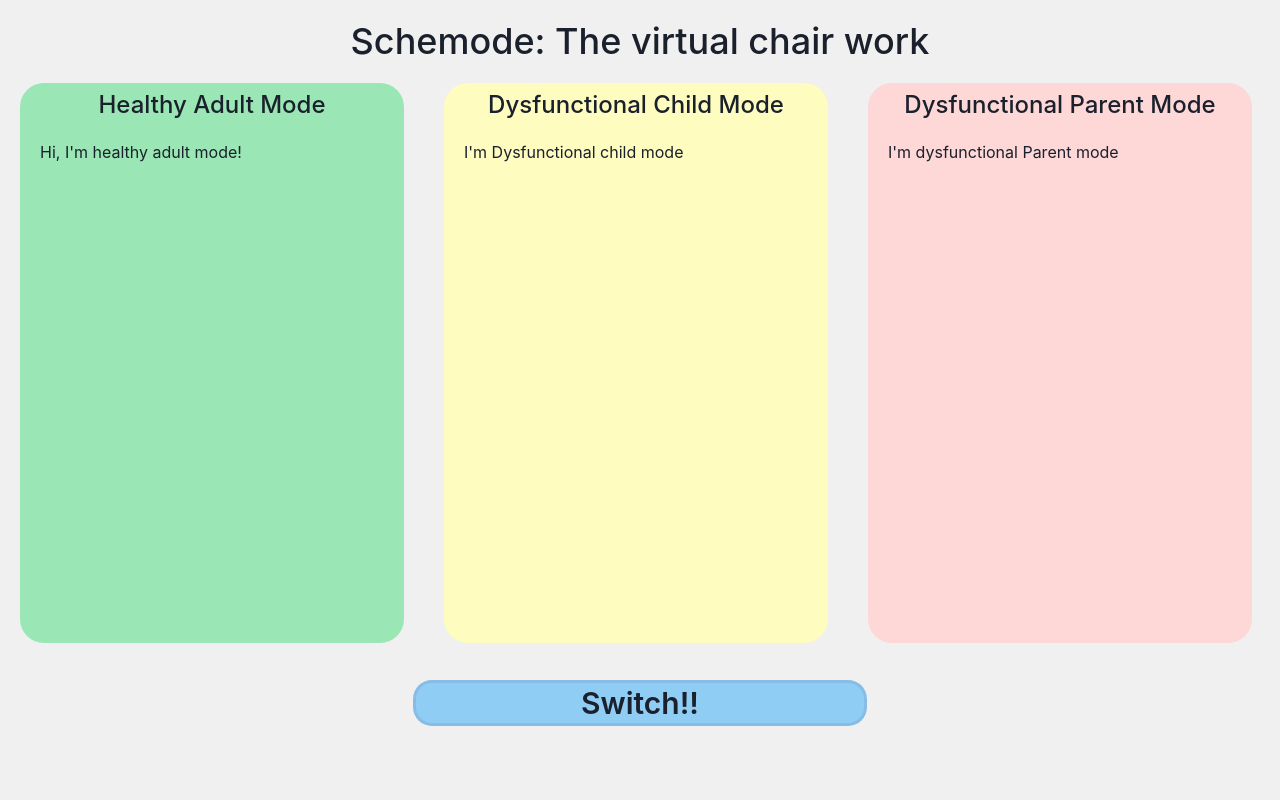
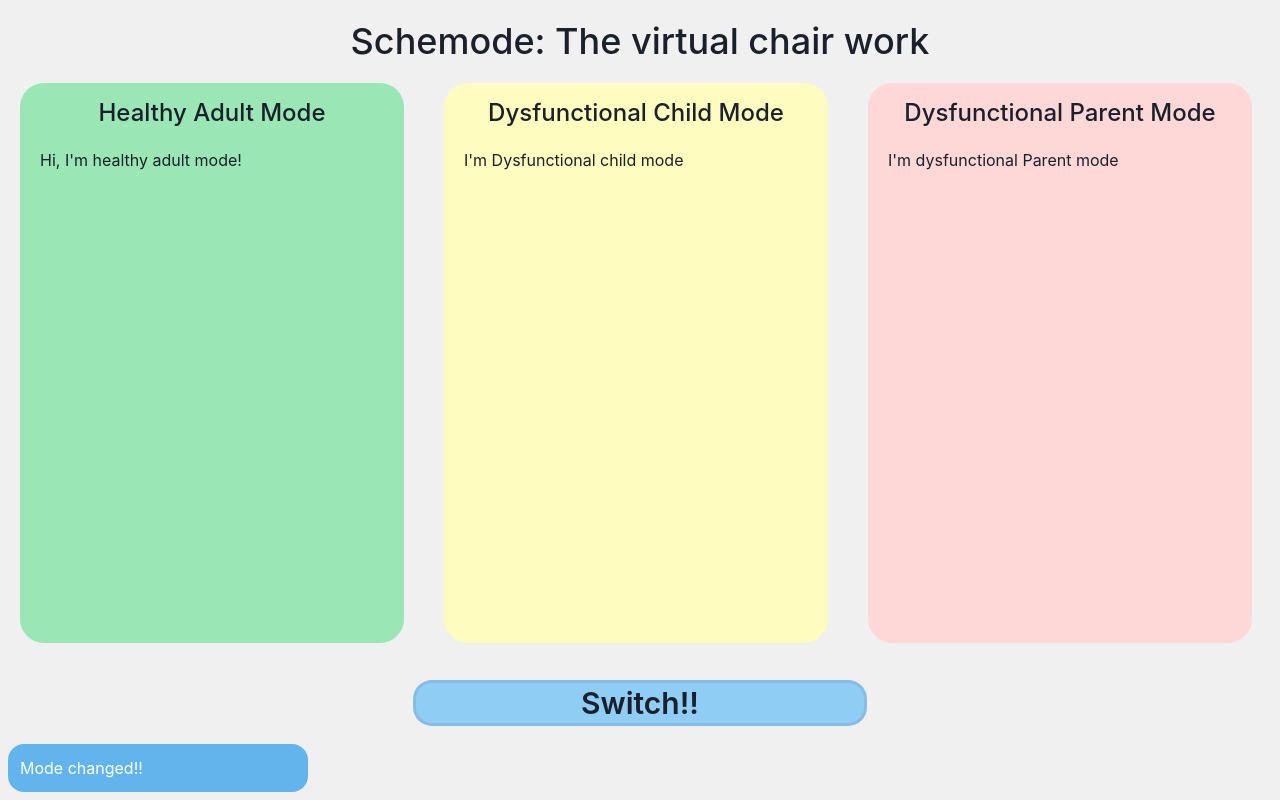
Before and after one commit to Kaikei-e/Schemode, a Next.js app in the folder schemode/: page / in a window 1280 px wide. Both pictures are taken after a click on the button "Switch!!". Built offline with nearby package versions, Linux system fonts and the light colour scheme.

Commit message:
Update: Inplementing mode changer

```diff
--- a/schemode/pages/index.tsx
+++ b/schemode/pages/index.tsx
@@ -1,30 +1,45 @@
-import { Box, Button, Flex, Heading, Text } from '@chakra-ui/react'
+import { Box, Button, Flex, Heading, Text, useToast } from '@chakra-ui/react'
 import type { NextPage } from 'next'
 
 
 const Home: NextPage = () => {
+  const toast = useToast()
+
   return (
     <Flex bgColor={"blackAlpha.100"} flexDir="column" w={"100vw"} h={"100vh"}>
       <Heading textAlign={"center"} fontStyle={"normal"} fontWeight={"medium"} m={"5"}>Schemode: The virtual chair work</Heading>
       <Flex flexDir={"row"} alignItems={"stretch"}>
         <Box bgColor={"green.200"} w={"30%"} ml={"5"} mr={"5"} h={"70vh"} borderRadius="3xl">
-          <Heading fontSize={"2xl"} textAlign={"center"} fontStyle={"normal"} fontWeight={"medium"} m={"2"}>Healthy Adult Mode</Heading>
+          <Heading fontSize={"2xl"} textAlign={"center"} fontStyle={"normal"} fontWeight={"medium"} m={"4"}>Healthy Adult Mode</Heading>
           <Flex flexDir={"column"} m={"5"}><Text>Hi, I'm healthy adult mode!</Text></Flex>
         </Box>
         <Box bgColor={"yellow.100"} w={"30%"} ml={"5"} mr={"5"} h={"70vh"} borderRadius="3xl">
-          <Heading fontSize={"2xl"} textAlign={"center"} fontStyle={"normal"} fontWeight={"medium"} m={"2"}>Dysfunctional Child Mode</Heading>
+          <Heading fontSize={"2xl"} textAlign={"center"} fontStyle={"normal"} fontWeight={"medium"} m={"4"}>Dysfunctional Child Mode</Heading>
           <Flex flexDir={"column"} m={"5"}><Text>I'm Dysfunctional child mode</Text></Flex>
         </Box>
         <Box bgColor={"red.100"} w={"30%"} ml={"5"} mr={"5"} h={"70vh"} borderRadius="3xl" overflow={"auto"} scrollBehavior={"smooth"}>
-          <Heading fontSize={"2xl"} textAlign={"center"} fontStyle={"normal"} fontWeight={"medium"} m={"2"}>Dysfunctional Parent Mode</Heading>
+          <Heading fontSize={"2xl"} textAlign={"center"} fontStyle={"normal"} fontWeight={"medium"} m={"4"}>Dysfunctional Parent Mode</Heading>
           <Flex flexDir={"column"} m={"5"}><Text>I'm dysfunctional Parent mode</Text></Flex>
         </Box>
       </Flex>
-
       <Flex flexDir={"column"} align={"center"} w={"100vw"}>
-        <Button m={"10"} fontSize="3xl" bgColor={"blue.200"} w={"md"} borderRadius={"2xl"}>Switch!!</Button>
+        <Button m={"10"} fontSize="3xl" bgColor={"blue.200"} w={"md"} borderRadius={"2xl"}
+          onClick={() =>
+            toast({
+              position: 'bottom-left',
+              render: () => (
+                <Box color='white' p={3} bg='blue.300' borderRadius={"2xl"}>
+                  Mode changed!!
+                </Box>),
+              title: '',
+              description: "Changed to next mode.",
+              status: 'success',
+              duration: 4000,
+              isClosable: true,
+            })
+          }
+        >Switch!!</Button>
       </Flex>
-
     </Flex>
   )
 }
```
Also changed, not shown: schemode/lib/modeManager/modeIncrementer.ts (added, +9 -0 lines).
